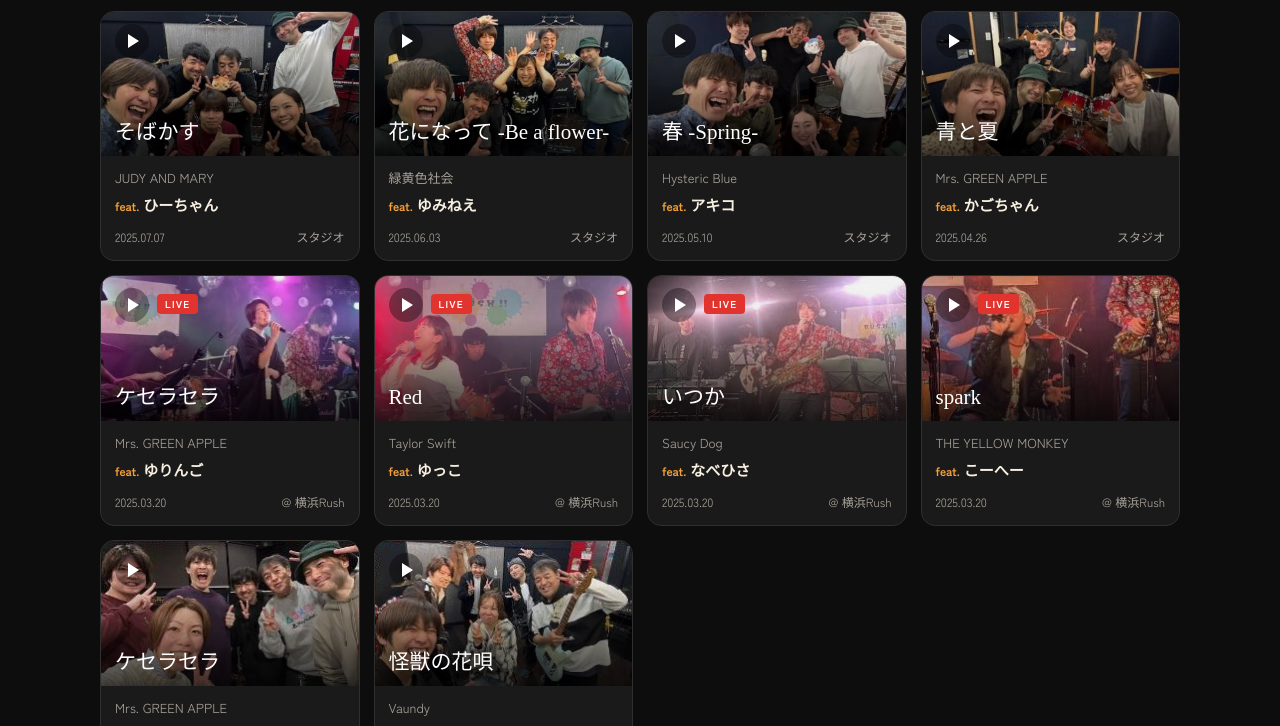
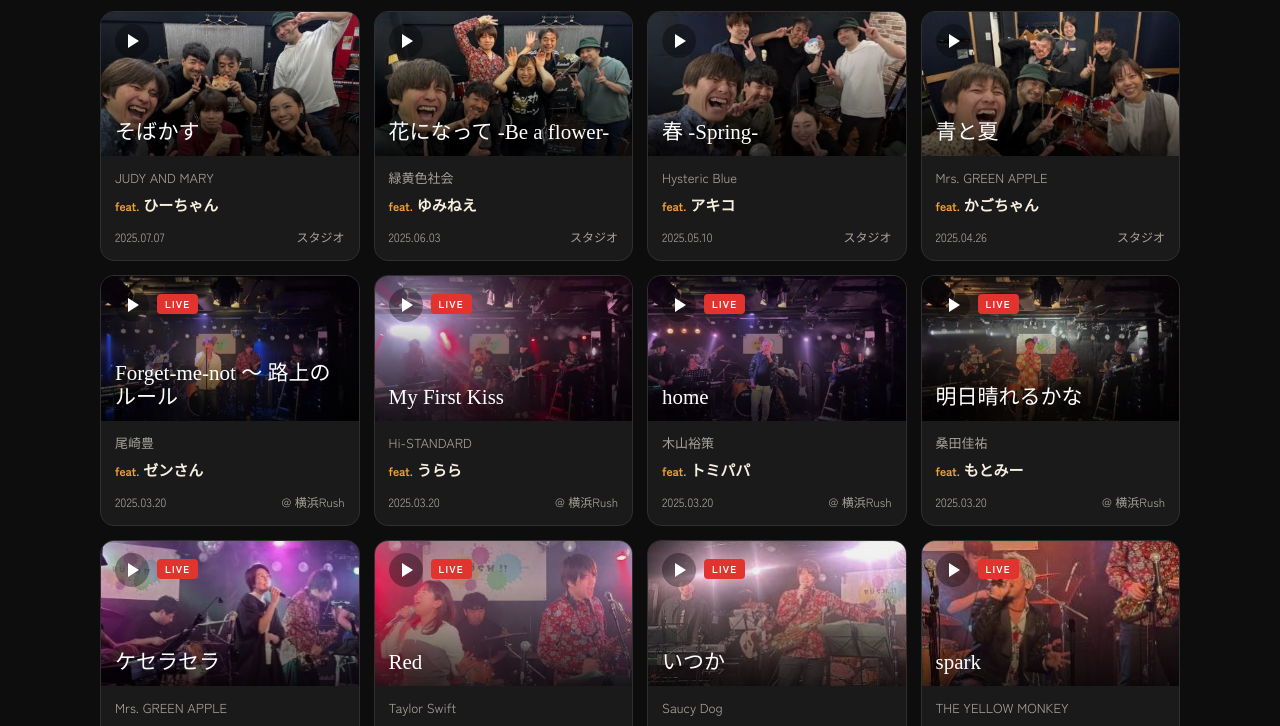
Before and after one commit to koujitoyamaprivate-lang/king-bbl, a plain HTML site: page index.html in a window 1280 px wide. Shown: the part 1553-2279 px from the top of the page. Drawn offline with Linux system fonts and the light colour scheme; a web font is replaced by a local one.

Commit message:
横浜Rush(2025/3/20)のライブ動画4本を追加
Co-Authored-By: Claude Opus 5.5 <noreply@anthropic.com>
Claude-Session: https://claude.ai/code/session_018Rp8VcHpNMLevch52JmT82

```diff
--- a/index.html
+++ b/index.html
@@ -138,6 +138,10 @@ const V=[
 ["sMGMAQVcGnw","花になって -Be a flower-","緑黄色社会","ゆみねえ","2025-06-03",""],
 ["cKko0WlWqFg","春 -Spring-","Hysteric Blue","アキコ","2025-05-10",""],
 ["tduqxBWSbT0","青と夏","Mrs. GREEN APPLE","かごちゃん","2025-04-26",""],
+["bFO9huEH3vY","Forget-me-not 〜 路上のルール","尾崎豊","ゼンさん","2025-03-20","横浜Rush"],
+["C0K_r3M4fXA","My First Kiss","Hi-STANDARD","うらら","2025-03-20","横浜Rush"],
+["pXc-f8Vli1Y","home","木山裕策","トミパパ","2025-03-20","横浜Rush"],
+["z34u_iyMy2A","明日晴れるかな","桑田佳祐","もとみー","2025-03-20","横浜Rush"],
 ["ravx-IZOgIM","ケセラセラ","Mrs. GREEN APPLE","ゆりんご","2025-03-20","横浜Rush"],
 ["1KWN9nVT7IU","Red","Taylor Swift","ゆっこ","2025-03-20","横浜Rush"],
 ["9qs_tB0rRvo","いつか","Saucy Dog","なべひさ","2025-03-20","横浜Rush"],
```
Also changed, not shown: thumbs/C0K_r3M4fXA.jpg (added), thumbs/bFO9huEH3vY.jpg (added), thumbs/pXc-f8Vli1Y.jpg (added), thumbs/z34u_iyMy2A.jpg (added).
